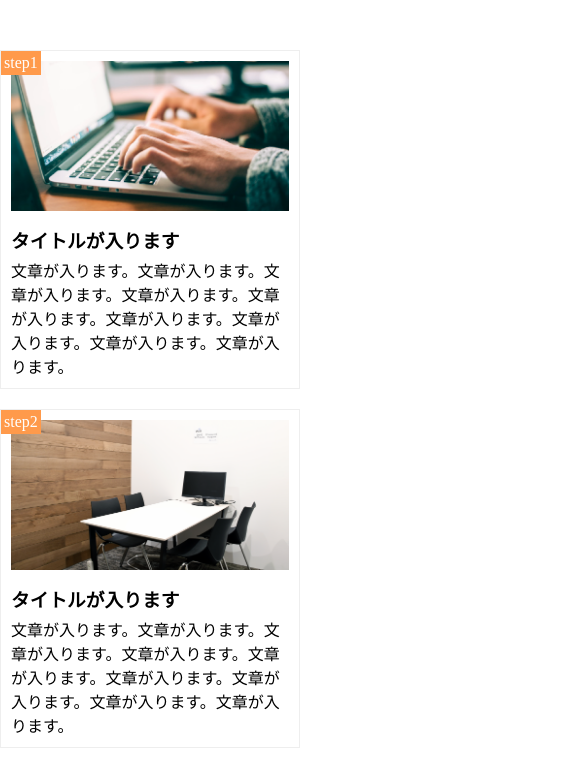
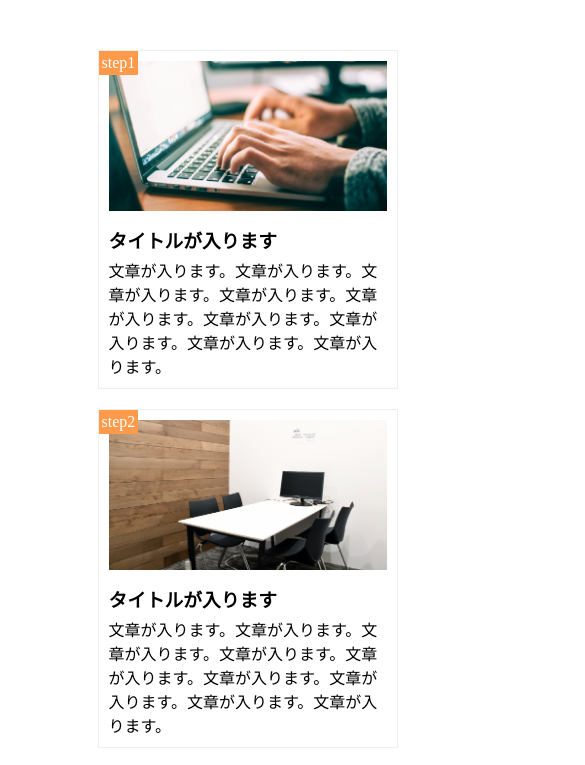
Before and after one commit to nagamatsumegumi/kadai1-9, a plain HTML site: page index.html in a window 390 px wide. Shown: the top 765 px of the page, 585 px wide, since content can reach past the window. Drawn offline with Linux system fonts and the light colour scheme.

Commit message:
[Finish2]1-9

```diff
--- a/style.css
+++ b/style.css
@@ -55,6 +55,10 @@
 @media screen and (max-width:768px) {
   .step-box {
     float: none;
-    max-width: 90%;
     margin-bottom: 20px;
 }
+main{
+  width: 90%;
+  margin: 50px auto;
+  max-width: 50%;
+}
```
